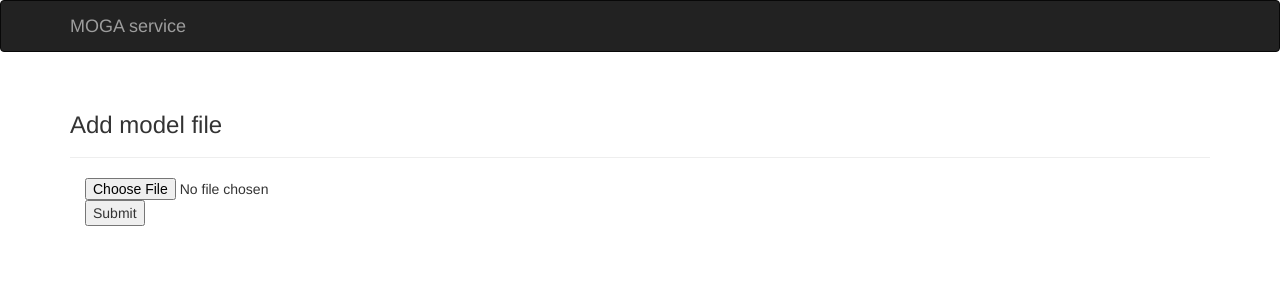
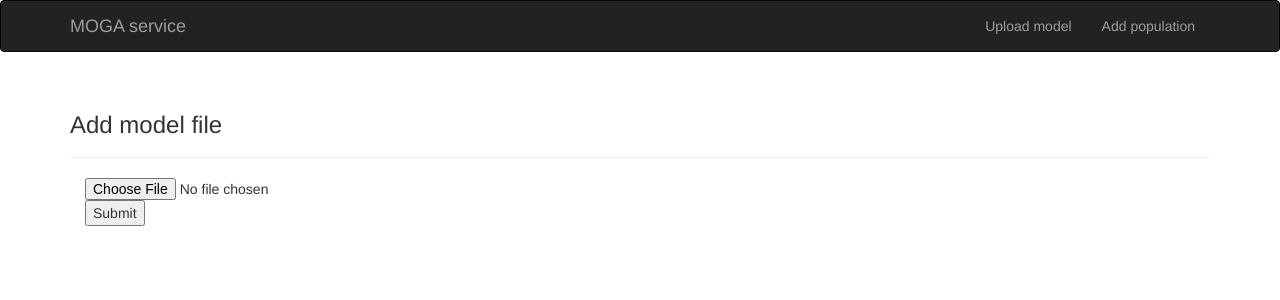
Before and after one commit to BlazejWiorek/MOGA_UserService, a Python web app: template user_app/templates/main/add_model.html in a window 1280 px wide. Shown: the top 300 px of the page. Run offline with Jinja, Linux system fonts and the light colour scheme; the template is opened without the code that fills it, so the values that code supplies are empty, except form fields; form fields are guessed from the names that the template uses; some libraries are stand-ins or nearby versions.

Commit message:
Naviation buttons

```diff
--- a/user_app/templates/base.html
+++ b/user_app/templates/base.html
@@ -21,6 +21,8 @@
         </div>
         <div class="navbar-collapse collapse">
             <ul class="nav navbar-nav navbar-right">
+                <li><a href="{{ url_for('main.upload_model') }}">Upload model</a> </li>
+                <li><a href="{{ url_for('main.add_population') }}">Add population</a></li>
             </ul>
         </div>
     </div>
```
